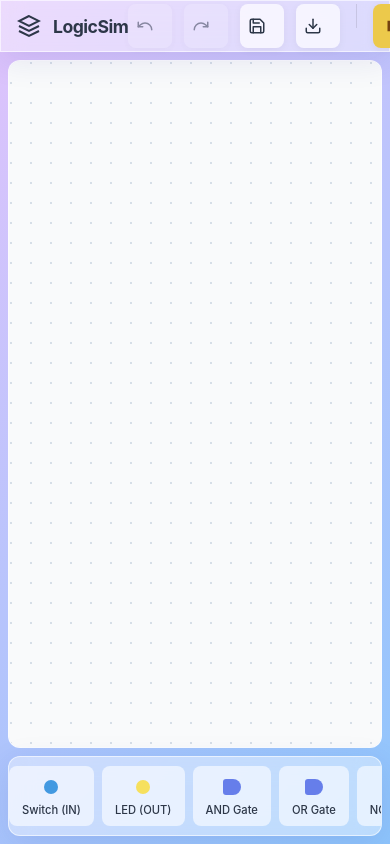
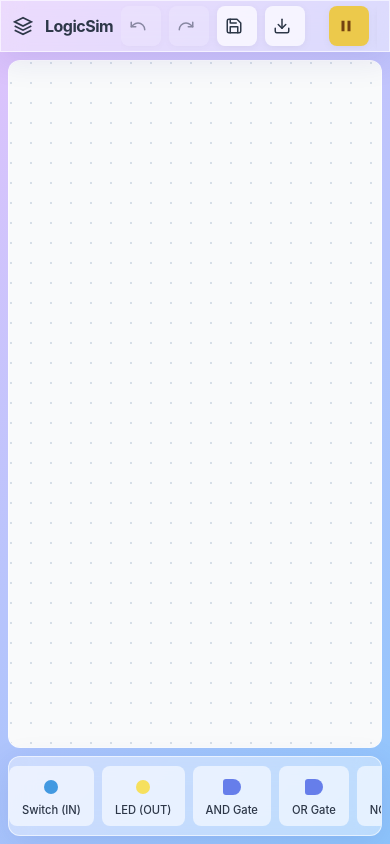
Before and after one commit to xJesusx0/logic-sim, an Angular app: page / in a window 390 px wide. Built offline with nearby package versions, Linux system fonts and the light colour scheme.

Commit message:
feat: hacer panel superior responsive

```diff
--- a/src/app/app.scss
+++ b/src/app/app.scss
@@ -38,12 +38,15 @@
   align-items: center;
   padding: 0 24px;
   z-index: 10;
+  gap: 12px;
+  overflow: hidden;
 
   .logo {
     display: flex;
     align-items: center;
     gap: 12px;
     color: var(--text-dark);
+    flex-shrink: 0;
 
     h1 {
       margin: 0;
@@ -55,7 +58,16 @@
 
   .controls {
     display: flex;
-    gap: 12px;
+    gap: 8px;
+    align-items: center;
+    overflow-x: auto;
+    overflow-y: hidden;
+    scrollbar-width: none;
+    -webkit-overflow-scrolling: touch;
+    flex-shrink: 1;
+    min-width: 0;
+    padding: 4px 0;
+    &::-webkit-scrollbar { display: none; }
   }
 }
 
@@ -291,25 +303,32 @@
 
   .top-bar {
     height: 52px;
-    padding: 0 16px;
+    padding: 0 12px;
+    gap: 8px;
 
     .logo h1 {
-      font-size: 1.1rem;
+      font-size: 1rem;
+    }
+
+    .logo svg {
+      width: 20px;
+      height: 20px;
     }
   }
 
   .controls {
-    gap: 8px;
+    gap: 6px;
   }
 
   .btn {
-    padding: 7px 10px;
+    padding: 6px 8px;
     font-size: 0.8rem;
     gap: 4px;
-    min-height: 44px; // Touch friendly
-    min-width: 44px;  // Touch friendly
+    min-height: 40px; // Touch friendly
+    min-width: 40px;  // Touch friendly
+    flex-shrink: 0;   // Evitar que los botones se compriman
 
-    // Ocultar labels en pantallas muy pequeñas
+    // Ocultar labels en pantallas pequeñas para ahorrar espacio
     .btn-label {
       display: none;
     }
@@ -426,7 +445,23 @@
 @media (max-width: 380px) {
   .top-bar {
     height: 48px;
-    padding: 0 12px;
+    padding: 0 8px;
+    gap: 6px;
+
+    .logo h1 {
+      font-size: 0.9rem;
+    }
+
+    .logo svg {
+      width: 18px;
+      height: 18px;
+    }
+  }
+
+  .btn {
+    min-height: 36px;
+    min-width: 36px;
+    padding: 5px 6px;
   }
 
   .main-area {
```
